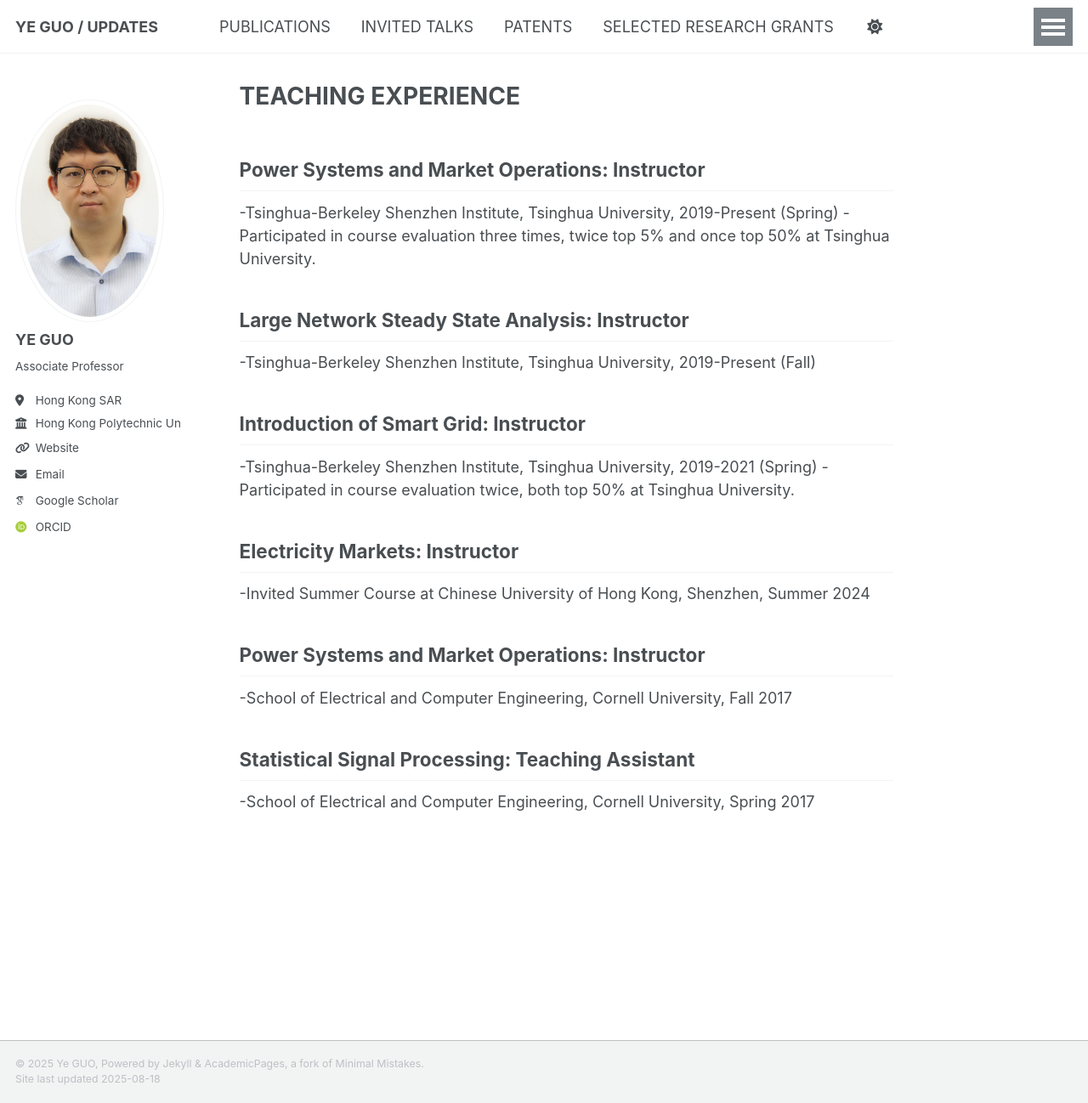
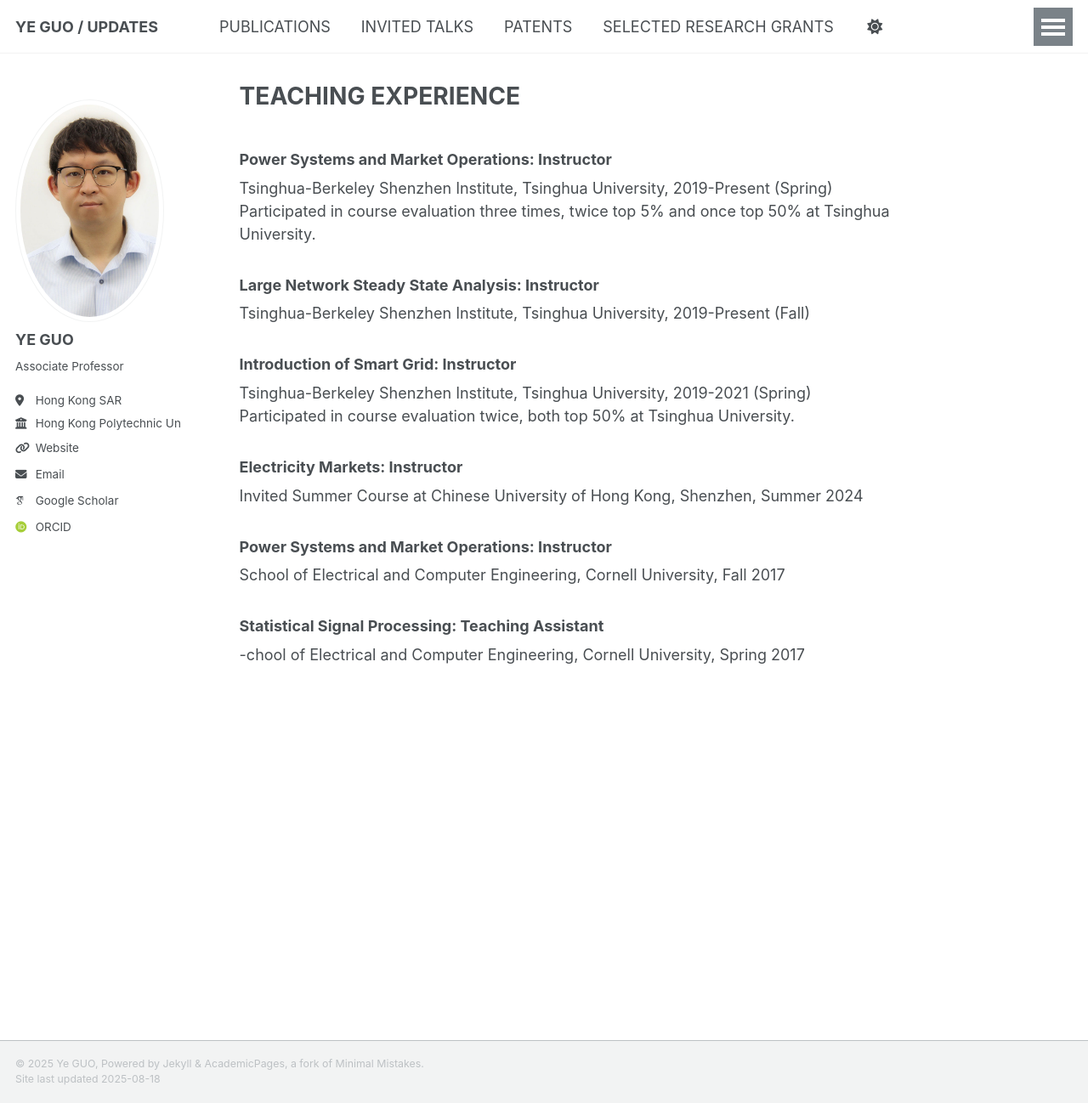
Before and after one commit to ye-guo/ye-guo.github.io, a Jekyll site: the page built from _pages/teach_experience.md, in a window 1280 px wide and 1298 px high. Shown: the whole window at 85% size. Built offline with Jekyll 4.4.1, drawn with Linux system fonts in a browser that asks for light colours; some web fonts are replaced; a script that is not in the unit is left out.

Commit message:
Update teach_experience.md

```diff
--- a/_pages/teach_experience.md
+++ b/_pages/teach_experience.md
@@ -7,22 +7,22 @@
   - /teach_experience.md
 ---
 
-## Power Systems and Market Operations: Instructor
--Tsinghua-Berkeley Shenzhen Institute, Tsinghua University, 2019-Present (Spring)
--Participated in course evaluation three times, twice top 5% and once top 50% at Tsinghua University.
+### Power Systems and Market Operations: Instructor
+Tsinghua-Berkeley Shenzhen Institute, Tsinghua University, 2019-Present (Spring)
+Participated in course evaluation three times, twice top 5% and once top 50% at Tsinghua University.
 
-## Large Network Steady State Analysis: Instructor
--Tsinghua-Berkeley Shenzhen Institute, Tsinghua University, 2019-Present (Fall)
+### Large Network Steady State Analysis: Instructor
+Tsinghua-Berkeley Shenzhen Institute, Tsinghua University, 2019-Present (Fall)
 
-## Introduction of Smart Grid: Instructor
--Tsinghua-Berkeley Shenzhen Institute, Tsinghua University, 2019-2021 (Spring)
--Participated in course evaluation twice, both top 50% at Tsinghua University.
+### Introduction of Smart Grid: Instructor
+Tsinghua-Berkeley Shenzhen Institute, Tsinghua University, 2019-2021 (Spring)
+Participated in course evaluation twice, both top 50% at Tsinghua University.
 
-## Electricity Markets: Instructor
--Invited Summer Course at Chinese University of Hong Kong, Shenzhen, Summer 2024
+### Electricity Markets: Instructor
+Invited Summer Course at Chinese University of Hong Kong, Shenzhen, Summer 2024
 
-## Power Systems and Market Operations: Instructor
--School of Electrical and Computer Engineering, Cornell University, Fall 2017
+### Power Systems and Market Operations: Instructor
+School of Electrical and Computer Engineering, Cornell University, Fall 2017
 
-## Statistical Signal Processing: Teaching Assistant
--School of Electrical and Computer Engineering, Cornell University, Spring 2017
+### Statistical Signal Processing: Teaching Assistant
+-chool of Electrical and Computer Engineering, Cornell University, Spring 2017
```
